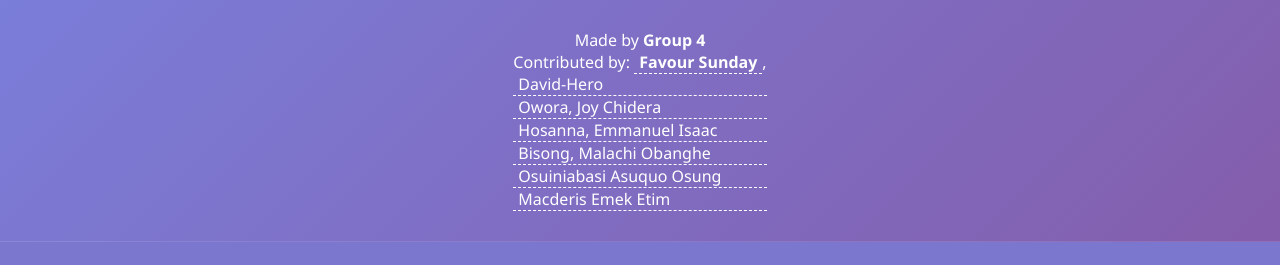
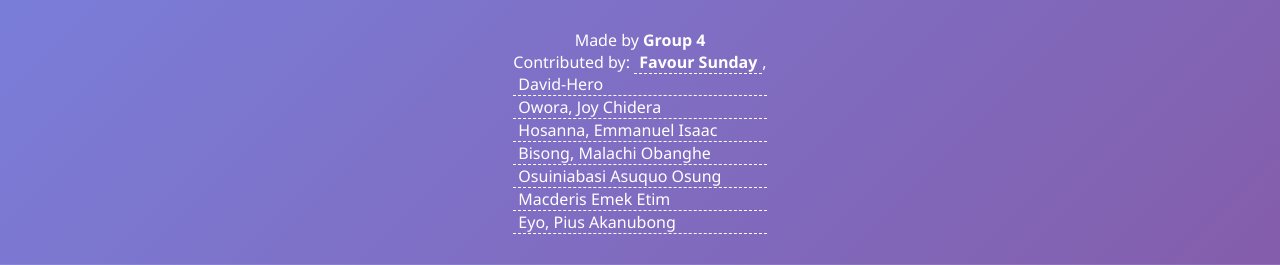
Before and after one commit to Faculty-of-Computing/WeatherApp, a Flask app: page / in a window 1280 px wide. Shown: the part 665-930 px from the top of the page. Before the commit the page ends 907 px from the top, so only its background shows below. Run offline with Flask 3, Linux system fonts and the light colour scheme.

Commit message:
Update index.html

```diff
--- a/templates/index.html
+++ b/templates/index.html
@@ -368,8 +368,9 @@
                 <span contenteditable="true" style="border-bottom: 1px dashed #fff; padding: 0 5px;">Owora, Joy Chidera</span>
                <span contenteditable="true" style="border-bottom: 1px dashed #fff; padding: 0 5px;">Hosanna, Emmanuel Isaac</span>
                 <span contenteditable="true" style="border-bottom: 1px dashed #fff; padding: 0 5px;">Bisong, Malachi Obanghe</span>
-										<span contenteditable="true" style="border-bottom: 1px dashed #fff; padding: 0 5px;">Osuiniabasi Asuquo Osung</span>
-                                                                                          <span contenteditable="true" style="border-bottom: 1px dashed #fff; padding: 0 5px;">Macderis Emek Etim</span>
+			    <span contenteditable="true" style="border-bottom: 1px dashed #fff; padding: 0 5px;">Osuiniabasi Asuquo Osung</span>
+                <span contenteditable="true" style="border-bottom: 1px dashed #fff; padding: 0 5px;">Macderis Emek Etim</span>
+				<span contenteditable="true" style="border-bottom: 1px dashed #fff; padding: 0 5px;">Eyo, Pius Akanubong</span>
             </p>
         </div>
     </div>
```
